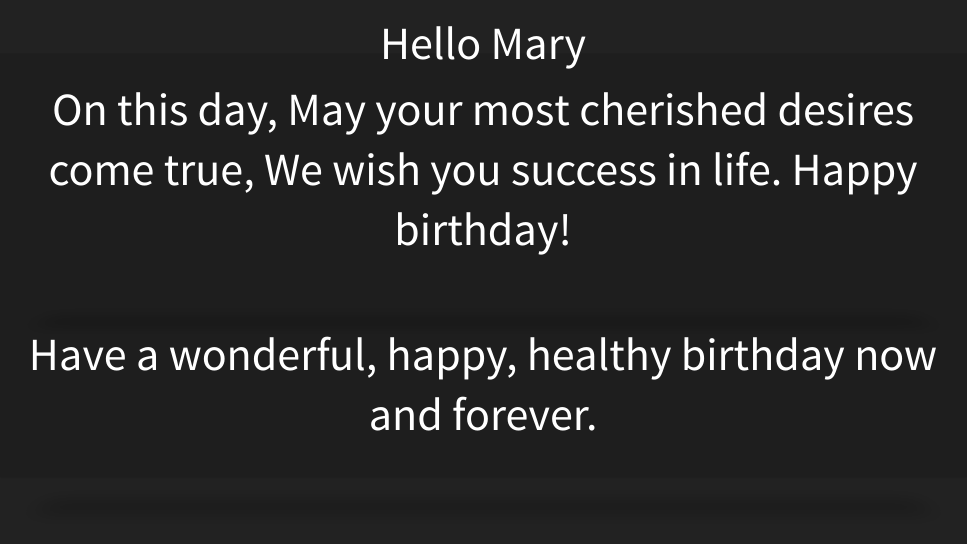
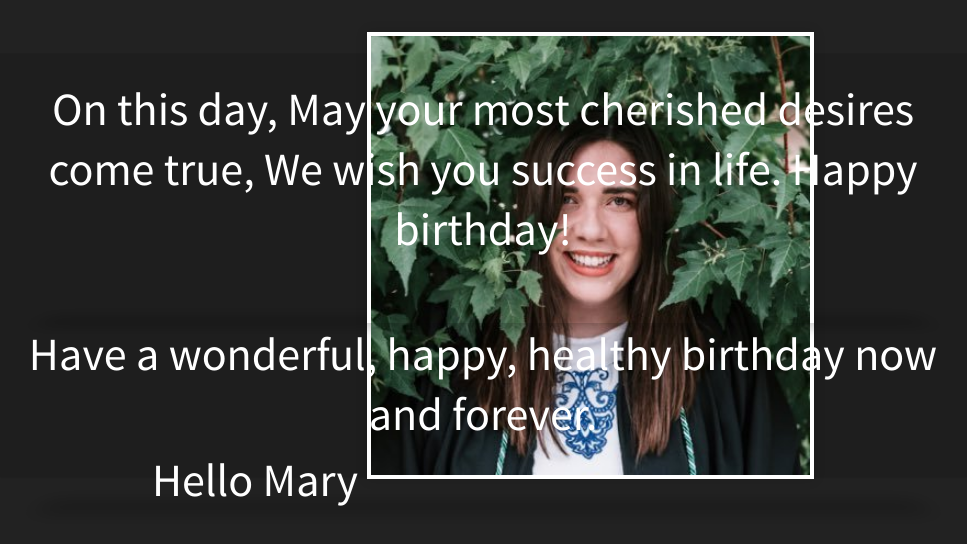
Before and after one commit to farhanashrafdev/Happy-Birthday-Mary, a website: page index.html in a window 1280 px wide. Shown: the whole page, without its empty margins (157-1124 px from the left). Drawn offline with Linux system fonts and the light colour scheme.

Commit message:
setting things

```diff
--- a/index.html
+++ b/index.html
@@ -27,6 +27,7 @@
 
 				Hello Mary
 
+				<img src="img/Mary.jpg" alt="Mary Picture" />
 				<section>
 
 					<section>
```
Also changed, not shown: img/Mary.jpg (added), img/elonedu.jpg (deleted).
